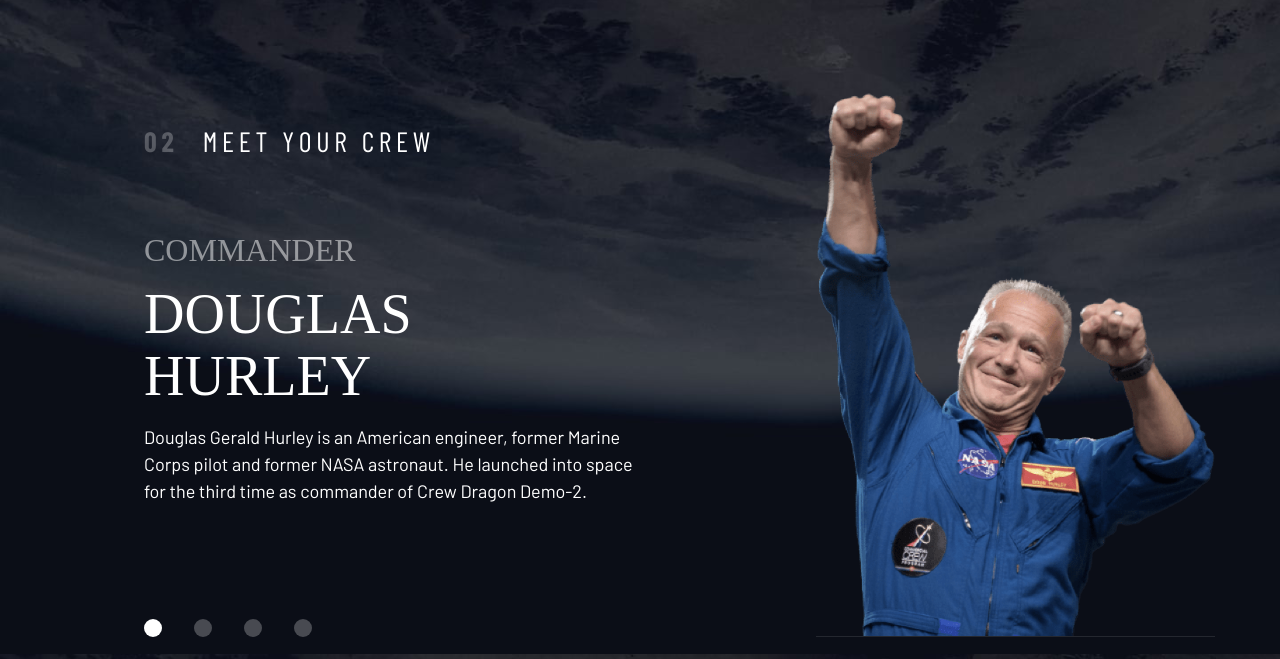
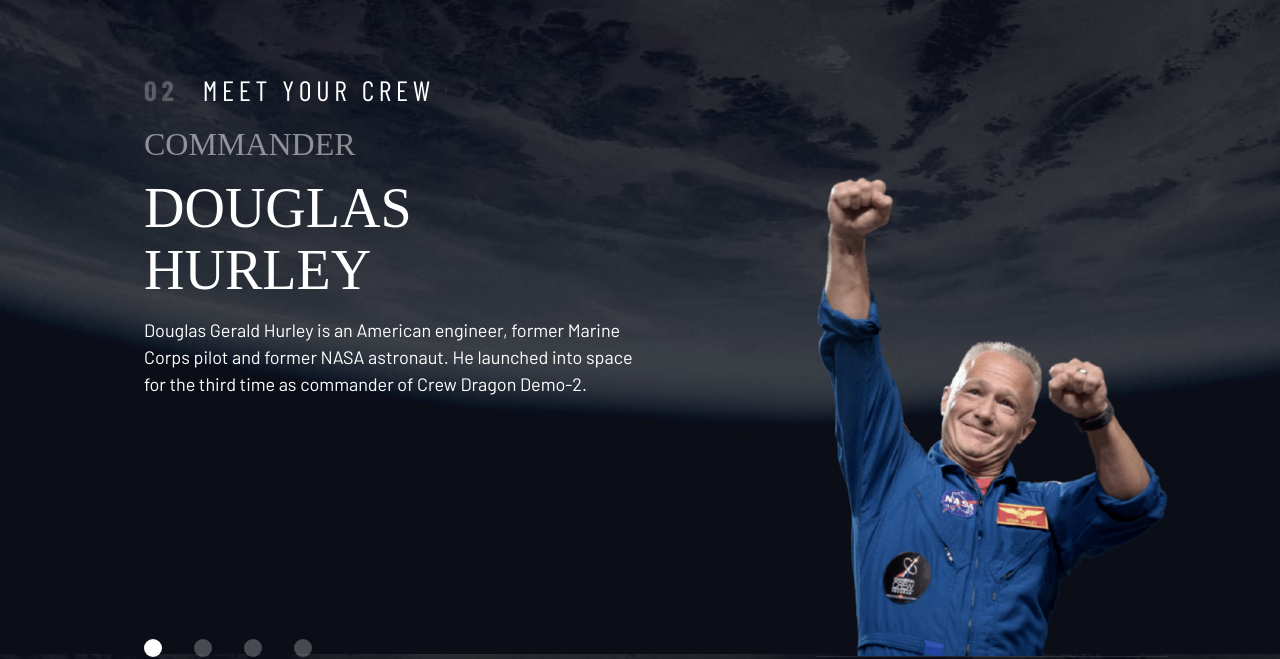
Before and after one commit to TristanBerger6/FM_space_tourism, a website: page crew.html in a window 1280 px wide. Shown: the part 146-805 px from the top of the page. Drawn offline with nearby package versions, Linux system fonts and the light colour scheme; a web font is replaced by a local one.

Commit message:
technology height fixed

```diff
--- a/crew.html
+++ b/crew.html
@@ -53,7 +53,7 @@
       commander of Crew Dragon Demo-2.</p>
     </article>
 
-    <img id="crew-image"src="assets/crew/image-douglas-hurley.png" alt="Douglas Hurley">
+    <img id="crew-image"src="assets/crew/image-douglas-hurley-resized.png" alt="Douglas Hurley">
   </main>
 
 
--- a/data.json
+++ b/data.json
@@ -45,7 +45,7 @@
     {
       "name": "Douglas Hurley",
       "images": {
-        "png": "./assets/crew/image-douglas-hurley.png",
+        "png": "./assets/crew/image-douglas-hurley-resized.png",
         "webp": "./assets/crew/image-douglas-hurley.webp"
       },
       "role": "Commander",
@@ -54,7 +54,7 @@
     {
       "name": "Mark Shuttleworth",
       "images": {
-        "png": "./assets/crew/image-mark-shuttleworth.png",
+        "png": "./assets/crew/image-mark-shuttleworth-resized.png",
         "webp": "./assets/crew/image-mark-shuttleworth.webp"
       },
       "role": "Mission Specialist",
@@ -72,7 +72,7 @@
     {
       "name": "Anousheh Ansari",
       "images": {
-        "png": "./assets/crew/image-anousheh-ansari.png",
+        "png": "./assets/crew/image-anousheh-ansari-resized.png",
         "webp": "./assets/crew/image-anousheh-ansari.webp"
       },
       "role": "Flight Engineer",
--- a/sass/pages/_crew.scss
+++ b/sass/pages/_crew.scss
@@ -52,24 +52,28 @@
         .grid-container{
             grid-template-columns: minmax(1rem, 1fr) minmax(0, 40rem) minmax(0, 20rem) minmax(1rem, 1fr);
             justify-items : start;
-            align-content : end;
+            align-content : start;
             margin-bottom: 5rem;
-            height : 75vh;
+            height : 50rem;
             grid-template-areas:
             '. title image .'
             '. content image .'
             '. tabs image .';
             &>img{
                 max-width : 90%;
+                max-height : 30rem;
                 align-self: end;
                 grid-column: span 2;
             }
             &>.dot-indicators{
                 align-self: end;
             }
-
+            &>.numbered-title{
+                align-self: start;
+            }
+            article{
+                height: 30rem;
+            }
         }
-
     }
-
 }
```
Also changed, not shown: assets/crew/image-anousheh-ansari-resized.png (added), assets/crew/image-douglas-hurley-resized.png (added), assets/crew/image-mark-shuttleworth-resized.png (added), public/css/main.css, 1 other file.
